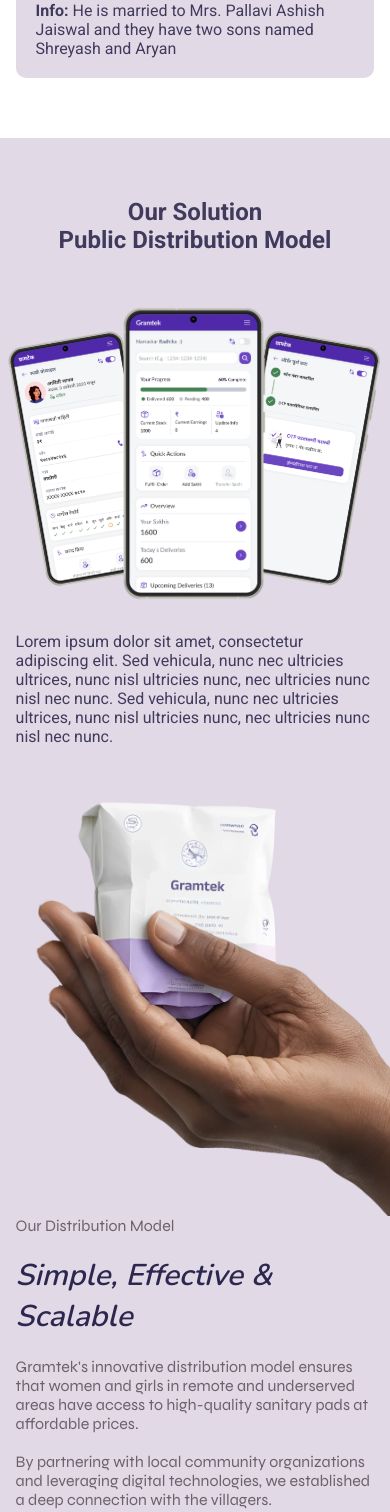
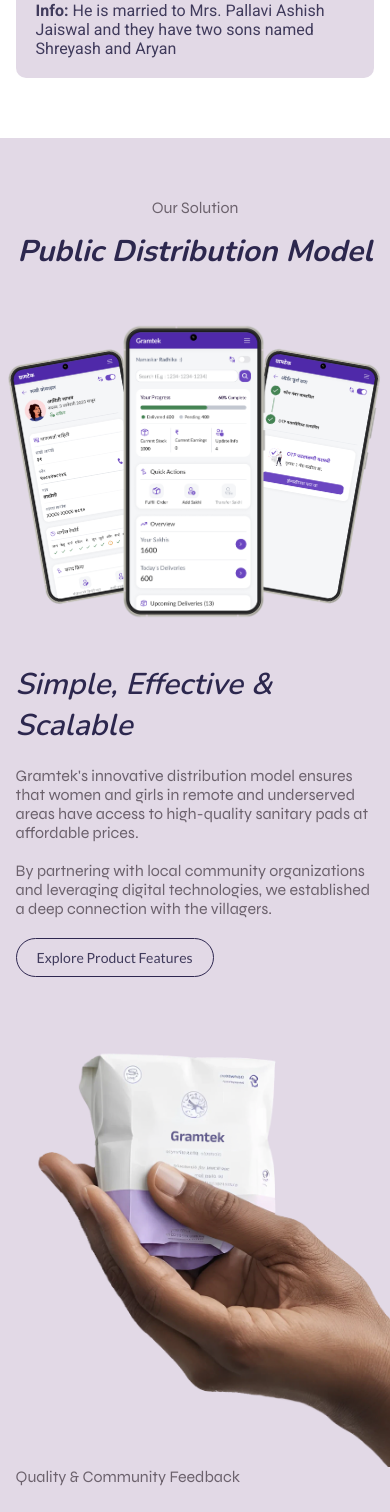
Before and after one commit to exploresahil/gramtek-landing-mvp, a Next.js app: page / in a window 390 px wide. Shown: the part 2580-4092 px from the top of the page. Built offline with nearby package versions, Linux system fonts and the light colour scheme; a web font is replaced by a local one.

Commit message:
Update: Public Distribution Model
Updated Public Distribution Model with some animation and responsive styling

```diff
--- a/src/components/home/distributionModel/DistributionModel.section.tsx
+++ b/src/components/home/distributionModel/DistributionModel.section.tsx
@@ -1,11 +1,20 @@
 import "./style.scss";
 import DistributionMockup from "./mockup/DistributionMockup";
 import DistributionPackage from "./package/DistributionPackage";
+
+const TITLE = {
+  title: "Our Solution",
+  subtitle: "Public Distribution Model",
+};
 
 const DistributionModelSection = () => {
   return (
     <>
       <div id="DistributionModelSection">
+        <div className="title_container">
+          <h1>{TITLE.title}</h1>
+          <h2>{TITLE.subtitle}</h2>
+        </div>
         <DistributionMockup />
         <DistributionPackage />
       </div>
--- a/src/components/home/distributionModel/mockup/DistributionMockup.tsx
+++ b/src/components/home/distributionModel/mockup/DistributionMockup.tsx
@@ -4,6 +4,7 @@
 import { motion } from "motion/react";
 import ImageSize from "@/utils";
 import "./style.scss";
+import Link from "next/link";
 
 interface MockupImageProps {
   src: string;
@@ -14,15 +15,22 @@
   };
 }
 
-const TITLE = {
-  title: "Our Solution",
-  subtitle: "Public Distribution Model",
-};
-
 const MOCKUP = {
   mid: "/assets/distribution/gramtek_mockup_mid.png",
   left: "/assets/distribution/gramtek_mockup_left.png",
   right: "/assets/distribution/gramtek_mockup_right.png",
+};
+
+const MockupData = {
+  subtitle: "Simple, Effective & Scalable",
+  descriptionOne:
+    "Gramtek's innovative distribution model ensures that women and girls in remote and underserved areas have access to high-quality sanitary pads at affordable prices.",
+  descriptionTwo:
+    "By partnering with local community organizations and leveraging digital technologies, we established a deep connection with the villagers.",
+  btn: {
+    link: "/login",
+    text: "Explore Product Features",
+  },
 };
 
 const IMAGE_PROPS = {
@@ -45,7 +53,7 @@
         delay: motionProps.animate.delay,
       },
     }}
-    viewport={{ once: false }}
+    viewport={{ once: true }}
   >
     <Image src={src} className={className} {...IMAGE_PROPS} />
   </motion.div>
@@ -82,8 +90,6 @@
 
 const DistributionMockup = () => (
   <section id="DistributionMockup">
-    <h1>{TITLE.title}</h1>
-    <h2>{TITLE.subtitle}</h2>
     <div className="distribution_mockup_main">
       <div className="right">
         <MockupImage
@@ -112,13 +118,15 @@
         />
       </div>
 
-      <div className="left">
+      <div className="content_container">
+        <h2>{MockupData.subtitle}</h2>
         <p>
-          Lorem ipsum dolor sit amet, consectetur adipiscing elit. Sed vehicula,
-          nunc nec ultricies ultrices, nunc nisl ultricies nunc, nec ultricies
-          nunc nisl nec nunc. Sed vehicula, nunc nec ultricies ultrices, nunc
-          nisl ultricies nunc, nec ultricies nunc nisl nec nunc.
+          {MockupData.descriptionOne}
+          <br />
+          <br />
+          {MockupData.descriptionTwo}
         </p>
+        <Link href={MockupData.btn.link}>{MockupData.btn.text}</Link>
       </div>
     </div>
   </section>
--- a/src/components/home/distributionModel/mockup/style.scss
+++ b/src/components/home/distributionModel/mockup/style.scss
@@ -17,6 +17,7 @@
     justify-content: center;
     align-items: center;
     flex-direction: column;
+    gap: rem(14);
 
     @include breakpoint(medium) {
       display: grid;
@@ -38,22 +39,77 @@
         width: 100%;
         position: relative;
         z-index: 2;
+
+        @include breakpoint(large) {
+          cursor: pointer;
+        }
       }
 
       .img_left_container {
         z-index: 1;
         transform: rotate(-10deg) scale(1.1) translateX(rem(10))
           translateY(rem(5));
+
+        transition: z-index 0.2s ease-in-out, scale 0.3s ease-in-out;
+
+        @include breakpoint(large) {
+          &:hover {
+            z-index: 3;
+            scale: 1.15;
+          }
+        }
       }
 
       .img_mid_container {
         transform: scale(1.2);
+
+        @include breakpoint(large) {
+          transition: scale 0.3s ease-in-out;
+
+          &:hover {
+            scale: 1.1;
+          }
+        }
       }
 
       .img_right_container {
         z-index: 1;
         transform: rotate(10deg) scale(1.1) translateX(rem(-10))
           translateY(rem(5));
+
+        transition: z-index 0.2s ease-in-out, scale 0.3s ease-in-out;
+
+        @include breakpoint(large) {
+          &:hover {
+            z-index: 3;
+            scale: 1.15;
+          }
+        }
+      }
+    }
+
+    .content_container {
+      grid-column: 2 / 3;
+
+      @include breakpoint(medium) {
+        padding-left: 2vw;
+      }
+
+      h2 {
+        max-width: 80%;
+
+        @include breakpoint(large) {
+          max-width: 80%;
+        }
+
+        @include breakpoint(xlarge) {
+          max-width: 60%;
+          font-size: rem(36);
+        }
+
+        @include breakpoint(xxlarge) {
+          font-size: rem(64);
+        }
       }
     }
   }
--- a/src/components/home/distributionModel/package/DistributionPackage.tsx
+++ b/src/components/home/distributionModel/package/DistributionPackage.tsx
@@ -1,16 +1,15 @@
 import ImageSize from "@/utils";
 import Image from "next/image";
-import Link from "next/link";
 import "./style.scss";
 
 const DistributionModelSectionData = {
-  img: "/assets/distribution/package_right.png",
-  title: "Our Distribution Model",
-  subtitle: "Simple, Effective & Scalable",
+  img: "/assets/distribution/package_right_edited.png",
+  title: "Quality & Community Feedback",
+  subtitle: "Her Comfort, Our Commitment",
   descriptionOne:
-    "Gramtek's innovative distribution model ensures that women and girls in remote and underserved areas have access to high-quality sanitary pads at affordable prices.",
+    "At Gramtek, we believe access to safe, high-quality sanitary pads is just as important as ensuring their availability. We make sure pads pass BIS Standards as per IS 5405:2019 .",
   descriptionTwo:
-    "By partnering with local community organizations and leveraging digital technologies, we established a deep connection with the villagers.",
+    "To ensure our pads meet the needs of women in remote villages, we",
   btn: {
     link: "/login",
     text: "Learn More",
@@ -37,9 +36,15 @@
           <br />
           {DistributionModelSectionData.descriptionTwo}
         </p>
-        <Link href={DistributionModelSectionData.btn.link}>
-          {DistributionModelSectionData.btn.text}
-        </Link>
+        <ul>
+          <li>
+            Collect direct feedback from users through surveys and village
+            meetings
+          </li>
+          <li>
+            Train local agents to report issues and suggestions in real-time.
+          </li>
+        </ul>
       </div>
     </section>
   );
--- a/src/components/home/distributionModel/package/style.scss
+++ b/src/components/home/distributionModel/package/style.scss
@@ -1,7 +1,10 @@
 @use "@/app/scss/abstracts" as *;
 
 #DistributionPackage {
+  margin-top: rem(100);
+
   @include breakpoint(medium) {
+    margin-top: rem(40);
     height: 40vh;
     display: grid;
     grid-template-columns: 1fr 1fr;
@@ -15,46 +18,32 @@
   }
 
   @include breakpoint(xlarge) {
+    margin-top: rem(180);
     gap: rem(10);
   }
 
   .content_container {
-    display: flex;
-    flex-direction: column;
-    gap: rem(20);
-    padding-inline: 4vw;
+    @include full_padding_inline;
 
     @include breakpoint(medium) {
-      grid-column: 1 / 2;
-      padding-inline: 8vw 0;
-      justify-content: center;
-    }
-
-    @include breakpoint(large) {
-      gap: rem(30);
+      padding-right: rem(20);
     }
 
     @include breakpoint(xlarge) {
-      gap: rem(40);
-    }
-
-    @include breakpoint(xxlarge) {
-      gap: rem(60);
+      justify-content: flex-start;
+      padding-block: rem(80);
     }
 
     h1,
-    p {
-      font-family: $syne;
-      font-weight: 400;
-      font-size: rem(16);
-      color: $c_text_secondary;
-
+    p,
+    ul {
       @include breakpoint(large) {
-        max-width: 80%;
+        max-width: 90%;
       }
 
       @include breakpoint(xlarge) {
         font-size: rem(22);
+        max-width: 80%;
       }
 
       @include breakpoint(xxlarge) {
@@ -63,20 +52,14 @@
     }
 
     h2 {
-      text-align: left;
-      font-family: $nunito;
-      font-style: italic;
-      font-weight: 600;
-      font-size: rem(30);
-      color: $c_text_primary;
       max-width: 80%;
 
       @include breakpoint(large) {
-        max-width: 60%;
+        max-width: 80%;
       }
 
       @include breakpoint(xlarge) {
-        max-width: 40%;
+        max-width: 60%;
         font-size: rem(36);
       }
 
@@ -85,33 +68,12 @@
       }
     }
 
-    a {
-      width: fit-content;
-      font-family: $lato;
-      font-weight: 400;
-      font-size: rem(14);
-      border: rem(1) solid $c_button_dark;
-      padding: rem(10) rem(20);
-      border-radius: rem(100);
-
-      @include breakpoint(large) {
-        transition: background 0.3s ease-in-out, color 0.2s ease-in-out;
-
-        &:hover {
-          background-color: $c_button_dark;
-          color: $c_button_light;
-        }
-      }
-
-      @include breakpoint(xlarge) {
-        font-size: rem(18);
-        padding: rem(16) rem(30);
-      }
-
-      @include breakpoint(xxlarge) {
-        font-size: rem(24);
-        padding: rem(20) rem(40);
-      }
+    ul {
+      list-style: disc;
+      padding-left: rem(20);
+      display: flex;
+      flex-direction: column;
+      gap: rem(10);
     }
   }
 
@@ -145,7 +107,7 @@
       }
 
       @include breakpoint(xlarge) {
-        transform: scale(0.9);
+        transform: scale(1);
       }
     }
   }
--- a/src/components/home/distributionModel/style.scss
+++ b/src/components/home/distributionModel/style.scss
@@ -5,10 +5,159 @@
   padding-block: rem(60);
   display: flex;
   flex-direction: column;
-  gap: rem(80);
+  gap: rem(0);
 
   @include breakpoint(medium) {
     padding-block: rem(60) 0;
     gap: 0;
   }
+
+  .title_container {
+    @include full_width;
+    display: flex;
+    flex-direction: column;
+    align-items: center;
+    gap: rem(14);
+
+    @include breakpoint(xxlarge) {
+      gap: rem(40);
+    }
+
+    h1 {
+      font-family: $syne;
+      font-weight: 400;
+      font-size: rem(16);
+      color: $c_text_secondary;
+
+      @include breakpoint(large) {
+        max-width: 80%;
+      }
+
+      @include breakpoint(xlarge) {
+        font-size: rem(22);
+      }
+
+      @include breakpoint(xxlarge) {
+        font-size: rem(36);
+      }
+    }
+
+    h2 {
+      font-family: $nunito;
+      font-weight: 700;
+      font-style: italic;
+      color: $c_text_primary;
+      text-align: center;
+      font-size: rem(30);
+
+      @include breakpoint(medium) {
+        font-size: rem(40);
+      }
+
+      @include breakpoint(large) {
+        font-size: rem(36);
+      }
+
+      @include breakpoint(xlarge) {
+        font-size: rem(30);
+        font-weight: 600;
+      }
+
+      @include breakpoint(xxlarge) {
+        font-size: rem(60);
+      }
+    }
+  }
+
+  .content_container {
+    display: flex;
+    flex-direction: column;
+    gap: rem(20);
+
+    @include breakpoint(medium) {
+      grid-column: 1 / 2;
+      justify-content: center;
+    }
+
+    @include breakpoint(large) {
+      gap: rem(30);
+    }
+
+    @include breakpoint(xlarge) {
+      gap: rem(40);
+    }
+
+    @include breakpoint(xxlarge) {
+      gap: rem(60);
+    }
+
+    h1,
+    p,
+    li {
+      font-family: $syne;
+      font-weight: 400;
+      font-size: rem(16);
+      color: $c_text_secondary;
+
+      @include breakpoint(xlarge) {
+        font-size: rem(22);
+      }
+
+      @include breakpoint(xxlarge) {
+        font-size: rem(36);
+      }
+    }
+
+    h2 {
+      text-align: left;
+      font-family: $nunito;
+      font-style: italic;
+      font-weight: 600;
+      font-size: rem(30);
+      color: $c_text_primary;
+      max-width: 80%;
+
+      @include breakpoint(large) {
+        max-width: 80%;
+      }
+
+      @include breakpoint(xlarge) {
+        max-width: 40%;
+        font-size: rem(36);
+      }
+
+      @include breakpoint(xxlarge) {
+        font-size: rem(64);
+      }
+    }
+
+    a {
+      width: fit-content;
+      font-family: $lato;
+      font-weight: 400;
+      font-size: rem(14);
+      border: rem(1) solid $c_button_dark;
+      padding: rem(10) rem(20);
+      border-radius: rem(100);
+
+      @include breakpoint(large) {
+        transition: background 0.3s ease-in-out, color 0.2s ease-in-out;
+
+        &:hover {
+          background-color: $c_button_dark;
+          color: $c_button_light;
+        }
+      }
+
+      @include breakpoint(xlarge) {
+        font-size: rem(18);
+        padding: rem(16) rem(30);
+      }
+
+      @include breakpoint(xxlarge) {
+        font-size: rem(24);
+        padding: rem(20) rem(40);
+      }
+    }
+  }
 }
--- a/src/components/home/hero/style.scss
+++ b/src/components/home/hero/style.scss
@@ -203,6 +203,7 @@
       height: 20%;
       left: -20%;
       //opacity: 0.5;
+      transform-origin: bottom left;
 
       @include breakpoint(medium) {
         width: 100%;
@@ -225,6 +226,7 @@
       height: 24%;
       right: 0;
       //opacity: 0.75;
+      transform-origin: bottom right;
 
       @include breakpoint(medium) {
         height: 32%;
```
Also changed, not shown: public/assets/distribution/package_right_edited.png.
